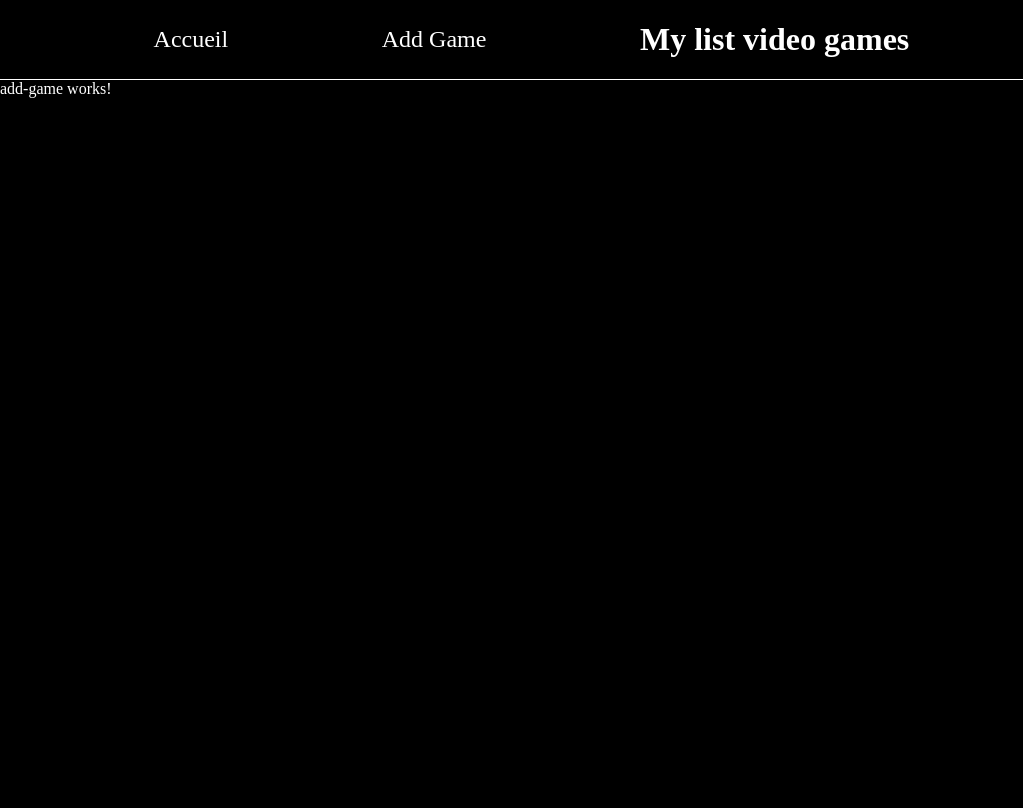
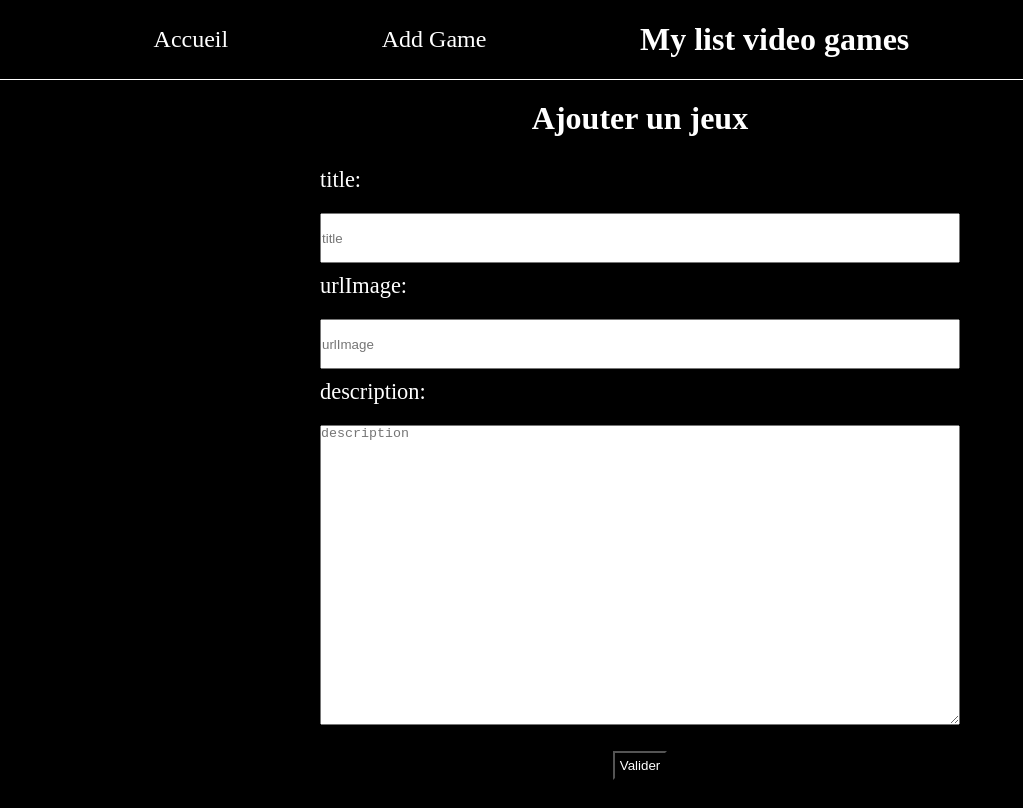
Before and after one commit to Vianney-Gln/ANGULAR-CRUD, an Angular app: page /addGame in a window 1280 px wide. Shown: the top 808 px of the page, without its empty margins (0-1023 px from the left). Built offline with nearby package versions, Linux system fonts and the light colour scheme.

Commit message:
add simple structure html width minimum style for form in addGameComponent

```diff
--- a/src/app/add-game/add-game.component.html
+++ b/src/app/add-game/add-game.component.html
@@ -1 +1,18 @@
-<p>add-game works!</p>
+<h1>Ajouter un jeux</h1>
+<div class="container-form">
+  <form>
+    <label for="title">
+      title:
+      <input placeholder="title" type="text" formControlName="title" />
+    </label>
+    <label for="urlImage">
+      urlImage:
+      <input placeholder="urlImage" type="text" formControlName="urlImage" />
+    </label>
+    <label for="description">
+      description:
+      <textarea placeholder="description" type="text" formControlName="description"></textarea>
+    </label>
+    <button type="button">Valider</button>
+  </form>
+</div>
--- a/src/app/add-game/add-game.component.scss
+++ b/src/app/add-game/add-game.component.scss
@@ -1,3 +1,47 @@
-* {
+h1 {
+  background-color: black;
   color: white;
+  text-align: center;
+  padding-top: 20px;
 }
+.container-form {
+  width: 100%;
+  height: 100vh;
+  background-color: black;
+  display: flex;
+  justify-content: center;
+  form {
+    width: 100%;
+    display: flex;
+    flex-direction: column;
+    align-items: center;
+    margin-top: 20px;
+    label {
+      color: white;
+      width: 50%;
+      margin-top: 10px;
+      font-size: 1.4rem;
+
+      input {
+        height: 50px;
+        width: 100%;
+        margin-top: 20px;
+      }
+      textarea {
+        width: 100%;
+        height: 300px;
+        margin-top: 20px;
+      }
+    }
+    button {
+      margin-top: 20px;
+      padding: 5px;
+      background-color: black;
+      color: white;
+      cursor: pointer;
+    }
+    button:hover {
+      color: lightgreen;
+    }
+  }
+}
```
